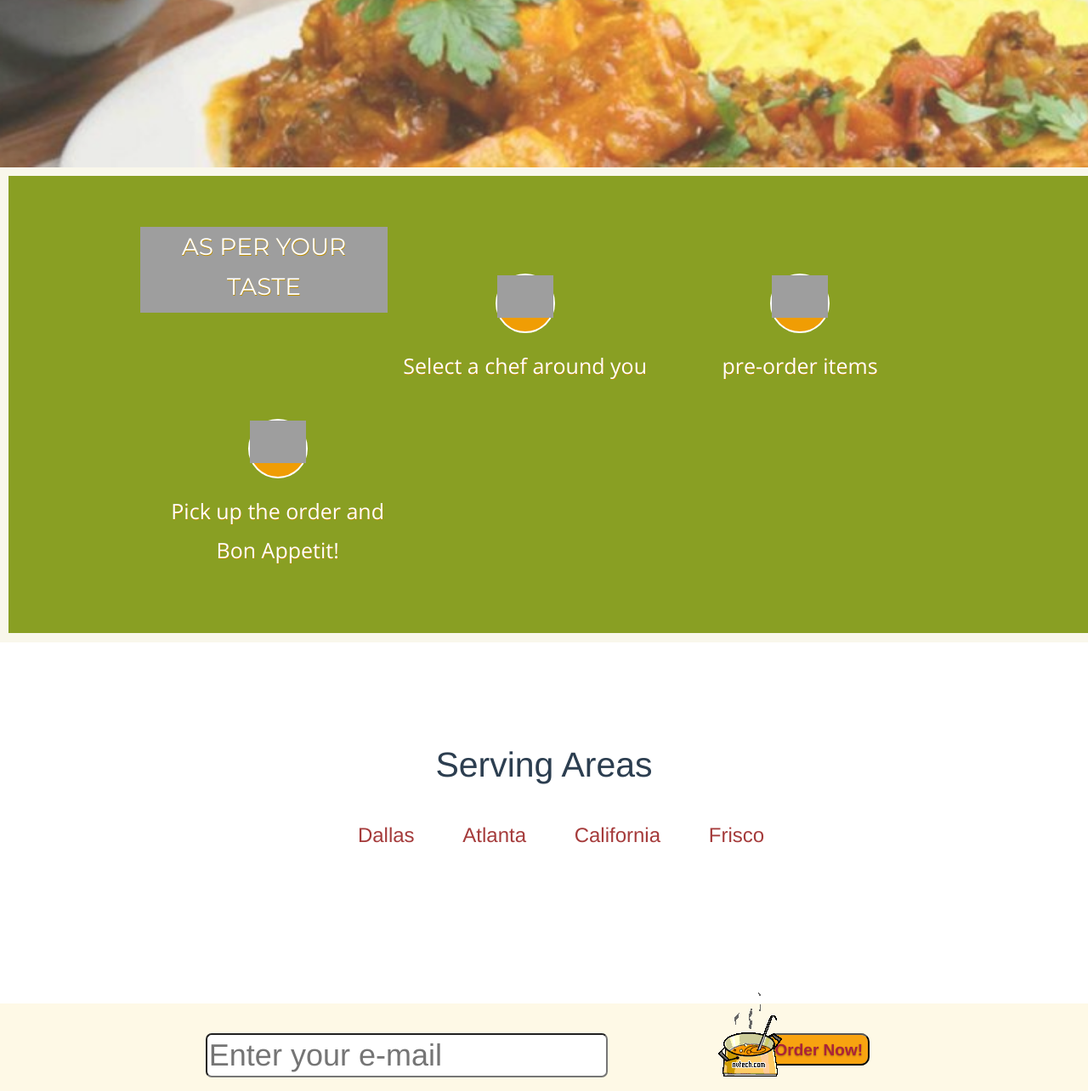
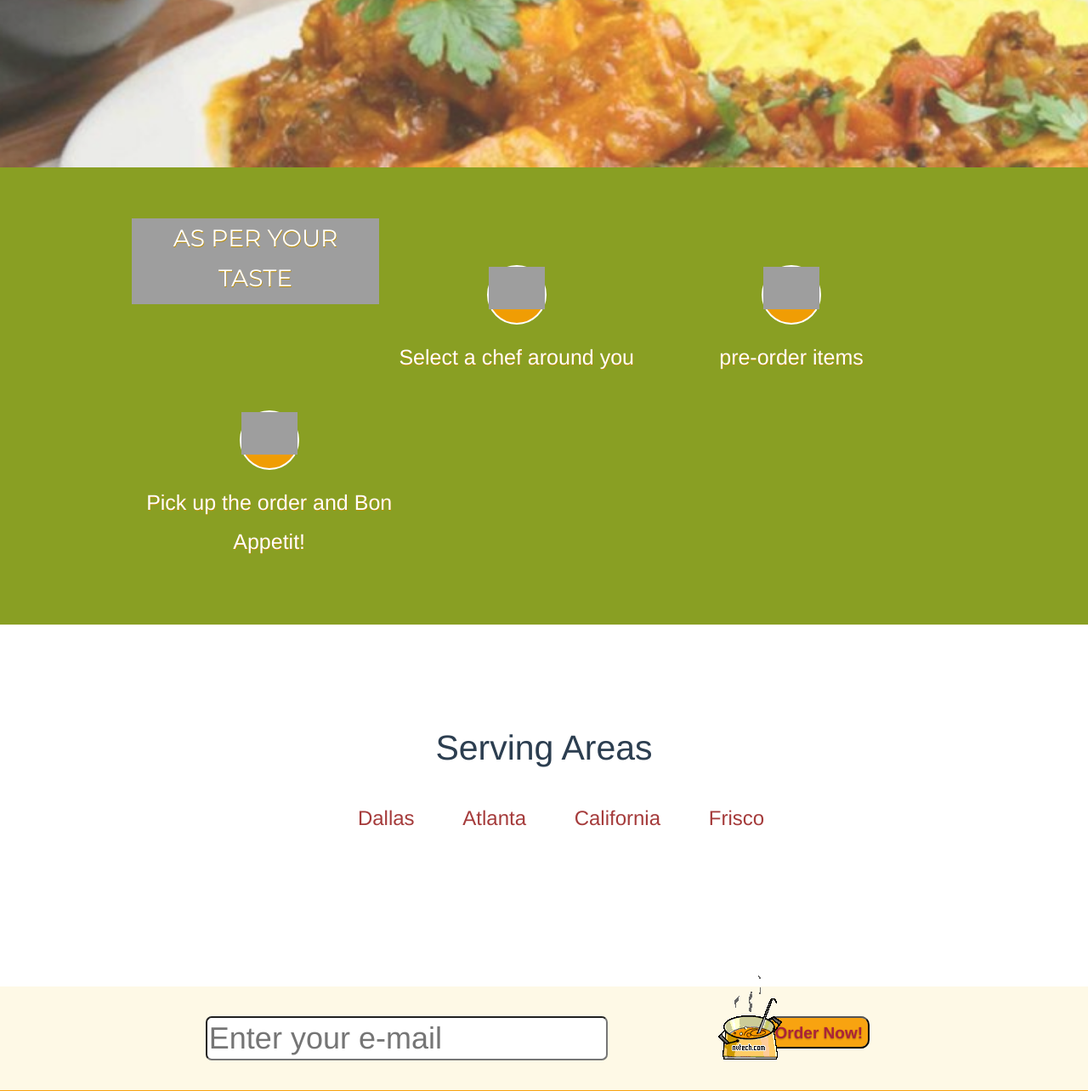
Before and after one commit to ravikirandutta/sahani, a Django app: page / in a window 1280 px wide; the page is wider, and only the part inside the window is pictured. Shown: the part 634-1918 px from the top of that part at 85% size. Run offline with Django 3.2, Linux system fonts and the light colour scheme; parts of the project's set-up code (start-up, migrations or seed data) failed here and were passed over; some libraries are stand-ins or nearby versions; some web fonts are replaced; grey boxes are pictures that could not be loaded.

Commit message:
font  changes on landing page

```diff
--- a/bento/static/design/css/grocery/thali.css
+++ b/bento/static/design/css/grocery/thali.css
@@ -93,7 +93,7 @@
 }
 
 .block-title{
-  font-family: 'Montserrat', sans-serif;
+  font-family: "Helvetica Neue", Helvetica, Arial, sans-serif;
 color: #3d3428;
 font-size: 26px;
 line-height: 47px;
@@ -127,7 +127,7 @@
 padding-bottom: 25px;
 margin-bottom: 0;
 text-shadow: 0.5px 0.5px #BD8E04;
-font-family: 'Open Sans', sans-serif;
+font-family: "Helvetica Neue", Helvetica, Arial, sans-serif;
 color:#fff;
 }
 #phone{
@@ -145,7 +145,7 @@
 line-height: 32px;
 color: #1b1f23;
 min-height: 40px;
-font-family: proxima-nova, 'Helvetica Neue', Helvetica, Arial, sans-serif;
+font-family: "Helvetica Neue", Helvetica, Arial, sans-serif;
 text-align: center;
 }
 
@@ -166,7 +166,7 @@
 }
 
 h1{
-  font-family: proxima-nova, 'Helvetica Neue', Helvetica, Arial, sans-serif;
+  font-family: "Helvetica Neue", Helvetica, Arial, sans-serif;
 color: #1b1f23;
 text-align: center;
 font-size: 30px;
@@ -193,7 +193,7 @@
 }
 .content-section-header{
   padding-top: 100px;
-font-family: Raleway, Helvetica, sans-serif;
+font-family: "Helvetica Neue", Helvetica, Arial, sans-serif;
 font-weight: 100;
 text-align: center;
 }
@@ -218,13 +218,13 @@
   #food{
   font-size:20px;
   color:#000;
-  font-family:proxima-nova, 'Helvetica Neue', Helvetica, Arial, sans-serif;
+  font-family:"Helvetica Neue", Helvetica, Arial, sans-serif;
   width:30%;
 }
 #thali{
   font-size: 10px;
 color: black;
-font-family: proxima-nova, 'Helvetica Neue', Helvetica, Arial, sans-serif;
+font-family: "Helvetica Neue", Helvetica, Arial, sans-serif;
 margin-top: 80px;
 width:30%;
 }
@@ -244,7 +244,7 @@
 #location{
   font-size: 10px;
 color: black;
-font-family: proxima-nova, 'Helvetica Neue', Helvetica, Arial, sans-serif;
+font-family: "Helvetica Neue", Helvetica, Arial, sans-serif;
 width:30%;
 text-align: center;
 }
@@ -268,18 +268,18 @@
   margin-right: 500px;
 }
 #philosophy{
-  margin: 10px;
+  margin: 0px;
   width:100%;
 }
 p.block-title{
   width:30%;
 }
 #desc{
-  text-align: center;
+  text-align: -webkit-center;
   width:30%;
 }
 #box{
-  margin: 10px;
+  margin: 0px;
   width:100%;
 }
 #head{
--- a/bento/templates/homefood.html
+++ b/bento/templates/homefood.html
@@ -38,7 +38,7 @@
   <body style="padding-top:0px">
 
 
-    <script>
+    <!--<script>
   window.fbAsyncInit = function() {
     FB.init({
       appId      : '777140025686983',
@@ -54,7 +54,7 @@
      js.src = "//connect.facebook.net/en_US/sdk.js";
      fjs.parentNode.insertBefore(js, fjs);
    }(document, 'script', 'facebook-jssdk'));
-</script>
+</script>-->
 
 
 
@@ -147,15 +147,15 @@
     <section class="howitworks pageNav" id="box">
 <section class="container">
 <div class="row clearfix">
-<p class="block-title col-xs-8 col-sm-4 col-md-12">AS PER YOUR TASTE</p>
+<p class="block-title col-xs-12 col-sm-4 col-md-12">AS PER YOUR TASTE</p>
 <div class="clearfix works-list">
-<div class="col-xs-8 col-sm-4 col-md-4 text-center">
+<div class="col-xs-12 col-sm-4 col-md-4 text-center">
 <div class="img-responsive img-circle">
 <img src="http://clubpenguinds7.files.wordpress.com/2013/05/chef-hat.png?w=300&h=265">
 </div>
 <p>Select a chef around you</p>
 </div>
-<div class="col-xs-8 col-sm-4 col-md-4 text-center">
+<div class="col-xs-12 col-sm-4 col-md-4 text-center">
 <div class="img-responsive img-circle">
 <img src="https://openclipart.org/image/300px/svg_to_png/123/molumen_couvert.png">
 </div>
@@ -163,7 +163,7 @@
 pre-order items
 </p>
 </div>
-<div class="col-xs-8 col-sm-4 col-md-4 text-center">
+<div class="col-xs-12 col-sm-4 col-md-4 text-center">
 <div class="img-responsive img-circle">
   <img src="http://www.fobesys.com/images/revolution/waiter.png">
 </div>
@@ -193,7 +193,7 @@
         </ul>
       </div>
 
-      <div
+      <!--<div
   class="fb-like"
   data-share="true"
   data-width="450"
```
